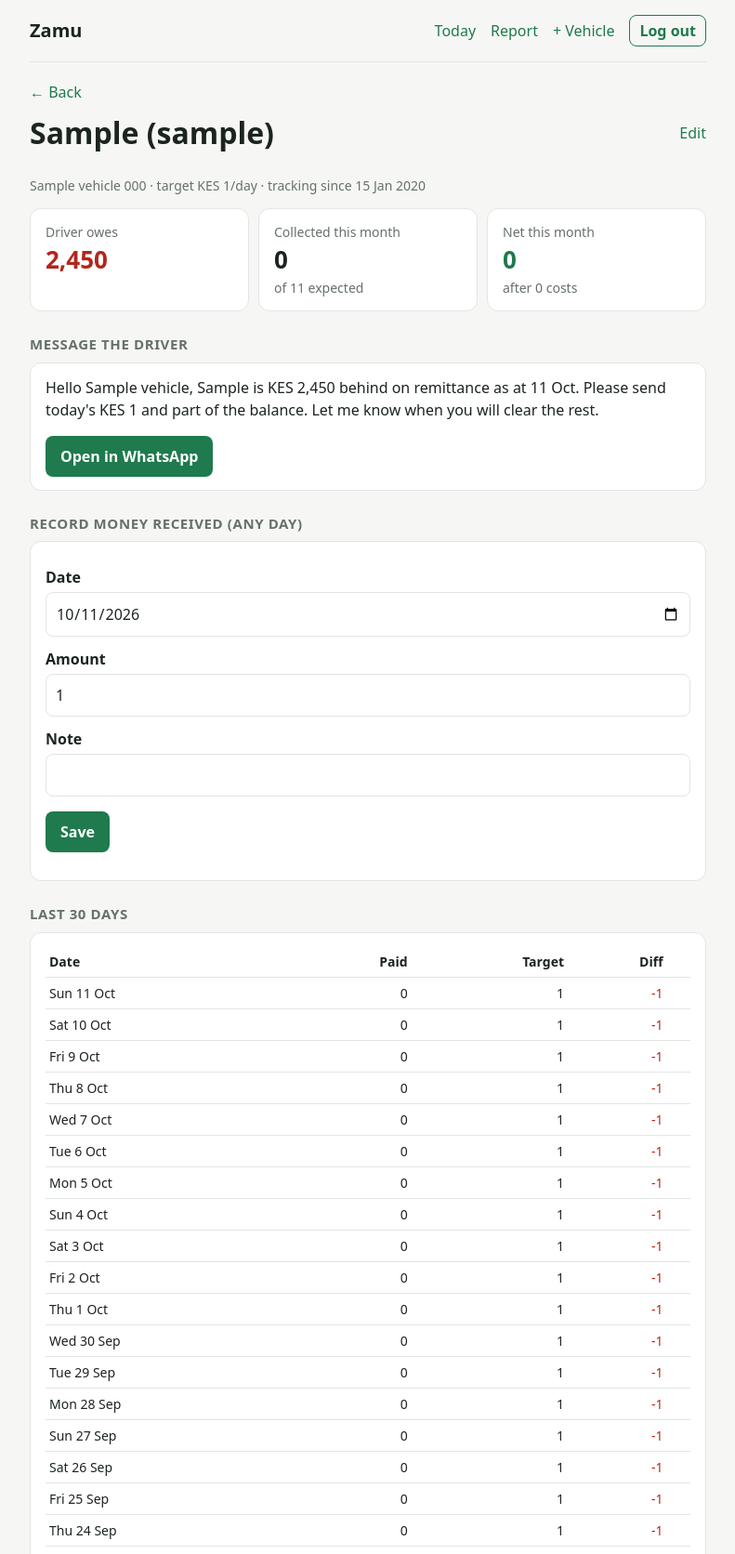
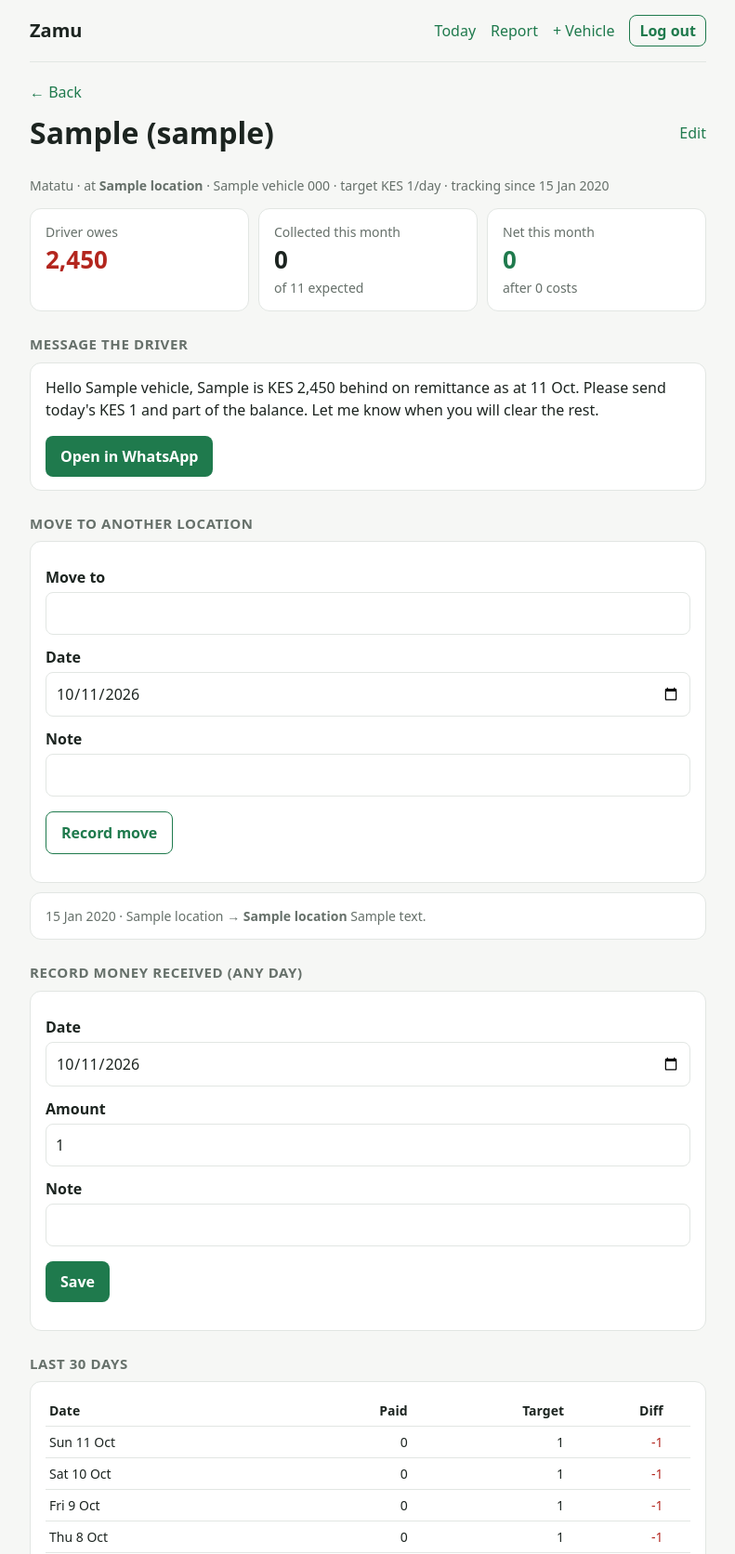
Before and after one commit to judekioko/zamu, a Django app: page /vehicles/1/ in a window 1280 px wide. Shown: the top 1672 px of the page at 93% size, without its empty margins (244-1035 px from the left). Run offline with Django 5.2, Linux system fonts and the light colour scheme; a user stored in the database is signed in; tables that the repository leaves empty hold one stand-in row (values such as "Sample post").

Commit message:
Add vehicle type, locations, move log and earnings by location
Co-Authored-By: Claude Sonnet 5.5 <noreply@anthropic.com>

```diff
--- a/fleet/forms.py
+++ b/fleet/forms.py
@@ -10,15 +10,22 @@ DATE = forms.DateInput(attrs={'type': 'date'})
 
 
 class VehicleForm(forms.ModelForm):
+    location_name = forms.CharField(max_length=80, required=False,
+                                    label='Based at (route / stage / town)')
+
     class Meta:
         model = Vehicle
-        fields = ['reg', 'nickname', 'driver_name', 'driver_phone', 'daily_target',
+        fields = ['reg', 'kind', 'nickname', 'driver_name', 'driver_phone', 'daily_target',
                   'start_date', 'active']
         widgets = {'start_date': DATE}
 
     def __init__(self, *args, owner=None, **kwargs):
         super().__init__(*args, **kwargs)
         self.owner = owner
+        if self.instance.pk and self.instance.location:
+            self.fields['location_name'].initial = self.instance.location.name
+        self.order_fields(['reg', 'kind', 'nickname', 'location_name', 'driver_name', 'driver_phone',
+                           'daily_target', 'start_date', 'active'])
 
     def clean_reg(self):
         reg = self.cleaned_data['reg'].strip().upper()
@@ -52,3 +59,15 @@ class SignupForm(UserCreationForm):
     class Meta(UserCreationForm.Meta):
         model = User
         fields = ('username',)
+
+
+class MoveForm(forms.Form):
+    to_name = forms.CharField(max_length=80, label='Move to')
+    date = forms.DateField(widget=DATE, initial=date.today)
+    note = forms.CharField(max_length=120, required=False)
+
+    def clean_date(self):
+        d = self.cleaned_data['date']
+        if d > date.today():
+            raise forms.ValidationError('That date is in the future.')
+        return d
--- a/fleet/models.py
+++ b/fleet/models.py
@@ -13,8 +13,26 @@ def normalize_phone(raw):
     return digits
 
 
+class Location(models.Model):
+    """A route, stage, town or yard a vehicle works from."""
+    owner = models.ForeignKey(settings.AUTH_USER_MODEL, on_delete=models.CASCADE)
+    name = models.CharField(max_length=80)
+
+    class Meta:
+        ordering = ['name']
+        constraints = [models.UniqueConstraint(fields=['owner', 'name'], name='unique_location_per_owner')]
+
+    def __str__(self):
+        return self.name
+
+
 class Vehicle(models.Model):
+    KINDS = [('matatu', 'Matatu'), ('boda', 'Boda boda'), ('taxi', 'Taxi'),
+             ('tuktuk', 'Tuk-tuk'), ('truck', 'Truck'), ('other', 'Other')]
     owner = models.ForeignKey(settings.AUTH_USER_MODEL, on_delete=models.CASCADE)
+    kind = models.CharField('Type', max_length=8, choices=KINDS, default='matatu')
+    location = models.ForeignKey(Location, null=True, blank=True, on_delete=models.SET_NULL,
+                                 related_name='vehicles')
     reg = models.CharField('Registration', max_length=20)
     nickname = models.CharField(max_length=40, blank=True)
     driver_name = models.CharField(max_length=80, blank=True)
@@ -44,6 +62,8 @@ class Remittance(models.Model):
     """Money handed to the owner for a day. An 'off' record means no target that day."""
     vehicle = models.ForeignKey(Vehicle, on_delete=models.CASCADE, related_name='remittances')
     date = models.DateField(default=date.today)
+    location = models.ForeignKey(Location, null=True, blank=True, on_delete=models.SET_NULL,
+                                 related_name='remittances')
     amount = models.PositiveIntegerField(default=0)
     is_off = models.BooleanField(default=False)
     note = models.CharField(max_length=120, blank=True)
@@ -63,3 +83,16 @@ class Expense(models.Model):
 
     class Meta:
         ordering = ['-date', '-id']
+
+
+class Move(models.Model):
+    """A vehicle moving from one location to another."""
+    vehicle = models.ForeignKey(Vehicle, on_delete=models.CASCADE, related_name='moves')
+    from_location = models.ForeignKey(Location, null=True, blank=True, on_delete=models.SET_NULL,
+                                      related_name='+')
+    to_location = models.ForeignKey(Location, on_delete=models.CASCADE, related_name='+')
+    date = models.DateField(default=date.today)
+    note = models.CharField(max_length=120, blank=True)
+
+    class Meta:
+        ordering = ['-date', '-id']
--- a/fleet/urls.py
+++ b/fleet/urls.py
@@ -10,6 +10,7 @@ urlpatterns = [
     path('vehicles/<int:pk>/edit/', views.vehicle_form, name='vehicle_edit'),
     path('vehicles/<int:pk>/paid/', views.quick_paid, name='quick_paid'),
     path('vehicles/<int:pk>/off/', views.mark_off, name='mark_off'),
+    path('vehicles/<int:pk>/move/', views.move_vehicle, name='move'),
     path('vehicles/<int:pk>/expense/', views.add_expense, name='add_expense'),
     path('remittance/<int:pk>/delete/', views.delete_remittance, name='delete_remittance'),
     path('expense/<int:pk>/delete/', views.delete_expense, name='delete_expense'),
--- a/fleet/views.py
+++ b/fleet/views.py
@@ -8,8 +8,8 @@ from django.shortcuts import get_object_or_404, redirect, render
 from django.views.decorators.http import require_POST
 
 from . import stats
-from .forms import ExpenseForm, RemittanceForm, SignupForm, VehicleForm
-from .models import Expense, Remittance, Vehicle
+from .forms import ExpenseForm, MoveForm, RemittanceForm, SignupForm, VehicleForm
+from .models import Expense, Location, Move, Remittance, Vehicle
 
 
 def _vehicle(request, pk):
@@ -18,6 +18,19 @@ def _vehicle(request, pk):
 
 def _fleet(user):
     return Vehicle.objects.filter(owner=user, active=True).prefetch_related('remittances', 'expenses')
+
+
+def _location(user, name):
+    name = ' '.join(name.split())
+    if not name:
+        return None
+    found = Location.objects.filter(owner=user, name__iexact=name).first()
+    return found or Location.objects.create(owner=user, name=name)
+
+
+def _remit(vehicle, **kw):
+    kw.setdefault('location', vehicle.location)
+    return Remittance.objects.create(vehicle=vehicle, **kw)
 
 
 def signup(request):
@@ -30,11 +43,17 @@ def signup(request):
 
 @login_required
 def dashboard(request):
-    snaps = [stats.snapshot(v) for v in _fleet(request.user)]
+    fleet = _fleet(request.user)
+    loc = request.GET.get('loc', '')
+    if loc.isdigit():
+        fleet = fleet.filter(location_id=int(loc))
+    snaps = [stats.snapshot(v) for v in fleet]
     order = {'waiting': 0, 'short': 1, 'paid': 2, 'off': 3}
     snaps.sort(key=lambda s: (order[s.status], -s.arrears))
     return render(request, 'dashboard.html', {
         'snaps': snaps,
+        'locations': Location.objects.filter(owner=request.user, vehicles__active=True).distinct(),
+        'loc': loc,
         'today': date.today(),
         'collected_today': sum(s.paid_today for s in snaps),
         'target_today': sum(s.vehicle.daily_target for s in snaps if not s.off_today),
@@ -50,7 +69,15 @@ def vehicle_form(request, pk=None):
     if request.method == 'POST' and form.is_valid():
         v = form.save(commit=False)
         v.owner = request.user
+        new_loc = _location(request.user, form.cleaned_data['location_name'])
+        old_loc = instance.location if instance else None
+        if new_loc != old_loc and new_loc:
+            v.location = new_loc
         v.save()
+        if new_loc and new_loc != old_loc:
+            Move.objects.create(vehicle=v, from_location=old_loc, to_location=new_loc,
+                                date=v.start_date if instance is None else date.today(),
+                                note='Started here' if instance is None else '')
         return redirect('vehicle', pk=v.pk)
     return render(request, 'vehicle_form.html', {'form': form, 'editing': instance})
 
@@ -62,6 +89,7 @@ def vehicle_detail(request, pk):
     if request.method == 'POST' and rform.is_valid():
         r = rform.save(commit=False)
         r.vehicle = v
+        r.location = v.location
         r.save()
         return redirect('vehicle', pk=v.pk)
     snap = stats.snapshot(v)
@@ -74,6 +102,7 @@ def vehicle_detail(request, pk):
     return render(request, 'vehicle.html', {
         'v': v, 'snap': snap, 'rform': rform, 'eform': ExpenseForm(),
         'table': stats.daily_table(v), 'expenses': v.expenses.all()[:15],
+        'mform': MoveForm(), 'moves': v.moves.select_related('from_location', 'to_location')[:10],
         'text': text, 'wa': f'https://wa.me/{v.driver_phone}?text={quote(text)}'
         if text and v.driver_phone else '',
     })
@@ -88,7 +117,7 @@ def quick_paid(request, pk):
     except ValueError:
         amount = 0
     if amount > 0:
-        Remittance.objects.create(vehicle=v, amount=amount)
+        _remit(v, amount=amount)
     return redirect('dashboard')
 
 
@@ -96,9 +125,24 @@ def quick_paid(request, pk):
 @require_POST
 def mark_off(request, pk):
     v = _vehicle(request, pk)
-    Remittance.objects.get_or_create(vehicle=v, date=date.today(), is_off=True,
-                                     defaults={'amount': 0, 'note': 'Off day'})
+    if not v.remittances.filter(date=date.today(), is_off=True).exists():
+        _remit(v, is_off=True, amount=0, note='Off day')
     return redirect('dashboard')
+
+
+@login_required
+@require_POST
+def move_vehicle(request, pk):
+    v = _vehicle(request, pk)
+    form = MoveForm(request.POST)
+    if form.is_valid():
+        dest = _location(request.user, form.cleaned_data['to_name'])
+        if dest and dest != v.location:
+            Move.objects.create(vehicle=v, from_location=v.location, to_location=dest,
+                                date=form.cleaned_data['date'], note=form.cleaned_data['note'])
+            v.location = dest
+            v.save()
+    return redirect('vehicle', pk=v.pk)
 
 
 @login_required
@@ -143,10 +187,17 @@ def report(request):
         raise Http404
     snaps = sorted((stats.snapshot(v, today, day) for v in _fleet(request.user)),
                    key=lambda s: -s.month_net)
+    first, last = stats.month_bounds(day)
+    by_loc = {}
+    for r in Remittance.objects.filter(vehicle__owner=request.user, date__range=(first, last),
+                                       is_off=False).select_related('location'):
+        name = r.location.name if r.location else 'No location'
+        by_loc[name] = by_loc.get(name, 0) + r.amount
+    by_loc = sorted(by_loc.items(), key=lambda kv: -kv[1])
     prev = (day - timedelta(days=1)).replace(day=1)
     nxt = (day + timedelta(days=32)).replace(day=1)
     return render(request, 'report.html', {
-        'snaps': snaps, 'day': day, 'prev': prev, 'next': nxt if nxt <= today else None,
+        'snaps': snaps, 'by_loc': by_loc, 'day': day, 'prev': prev, 'next': nxt if nxt <= today else None,
         'collected': sum(s.month_collected for s in snaps),
         'expected': sum(s.month_expected for s in snaps),
         'expenses': sum(s.month_expenses for s in snaps),
--- a/templates/report.html
+++ b/templates/report.html
@@ -12,6 +12,8 @@
   <div class="card"><div class="muted">Costs</div><div class="big">{{ expenses|intcomma }}</div></div>
   <div class="card"><div class="muted">Net</div><div class="big {% if net < 0 %}red{% else %}green{% endif %}">{{ net|intcomma }}</div></div>
 </div>
+{% if by_loc %}<h2>Collected by location</h2>
+<div class="card">{% for name, amt in by_loc %}<div class="row"><span>{{ name }}</span><strong>{{ amt|intcomma }}</strong></div>{% endfor %}</div>{% endif %}
 <h2>Best to worst earner</h2>
 {% for s in snaps %}
 <a href="{% url 'vehicle' s.vehicle.pk %}" style="color:inherit"><div class="card row">
--- a/templates/vehicle.html
+++ b/templates/vehicle.html
@@ -3,7 +3,7 @@
 {% block content %}
 <a href="{% url 'dashboard' %}">← Back</a>
 <div class="row"><h1 style="margin:8px 0">{{ v.label }}</h1><a href="{% url 'vehicle_edit' v.pk %}">Edit</a></div>
-<p class="muted">{{ v.driver_name|default:"No driver set" }} {{ v.driver_phone }} · target KES {{ v.daily_target|intcomma }}/day · tracking since {{ v.start_date|date:"j M Y" }}</p>
+<p class="muted">{{ v.get_kind_display }}{% if v.location %} · at <strong>{{ v.location.name }}</strong>{% endif %} · {{ v.driver_name|default:"No driver set" }} {{ v.driver_phone }} · target KES {{ v.daily_target|intcomma }}/day · tracking since {{ v.start_date|date:"j M Y" }}</p>
 
 <div class="stats" style="grid-template-columns:repeat(3,1fr)">
   <div class="card"><div class="muted">Driver owes</div><div class="big {% if snap.arrears > 0 %}red{% elif snap.arrears < 0 %}green{% endif %}">{{ snap.arrears|intcomma }}</div></div>
@@ -18,6 +18,13 @@
   {% if wa %}<a class="btn" href="{{ wa }}" target="_blank" rel="noopener">Open in WhatsApp</a>{% else %}<span class="muted">Add the driver's phone to get a WhatsApp link.</span>{% endif %}
 </div>
 {% endif %}
+
+<h2>Move to another location</h2>
+<form method="post" action="{% url 'move' v.pk %}" class="card">{% csrf_token %}
+  {% for f in mform %}<label for="{{ f.id_for_label }}">{{ f.label }}</label>{{ f }}{% endfor %}
+  <p><button class="alt">Record move</button></p>
+</form>
+{% for m in moves %}<div class="card muted">{{ m.date|date:"j M Y" }} · {% if m.from_location %}{{ m.from_location.name }} → {% endif %}<strong>{{ m.to_location.name }}</strong> {{ m.note }}</div>{% endfor %}
 
 <h2>Record money received (any day)</h2>
 <form method="post" class="card">{% csrf_token %}
```
Also changed, not shown: fleet/management/commands/seed_demo.py (+14 -10 lines), fleet/tests.py (+38 -1 lines), templates/dashboard.html (+7 -1 lines), fleet/migrations/0002_locations_moves.py (added).
